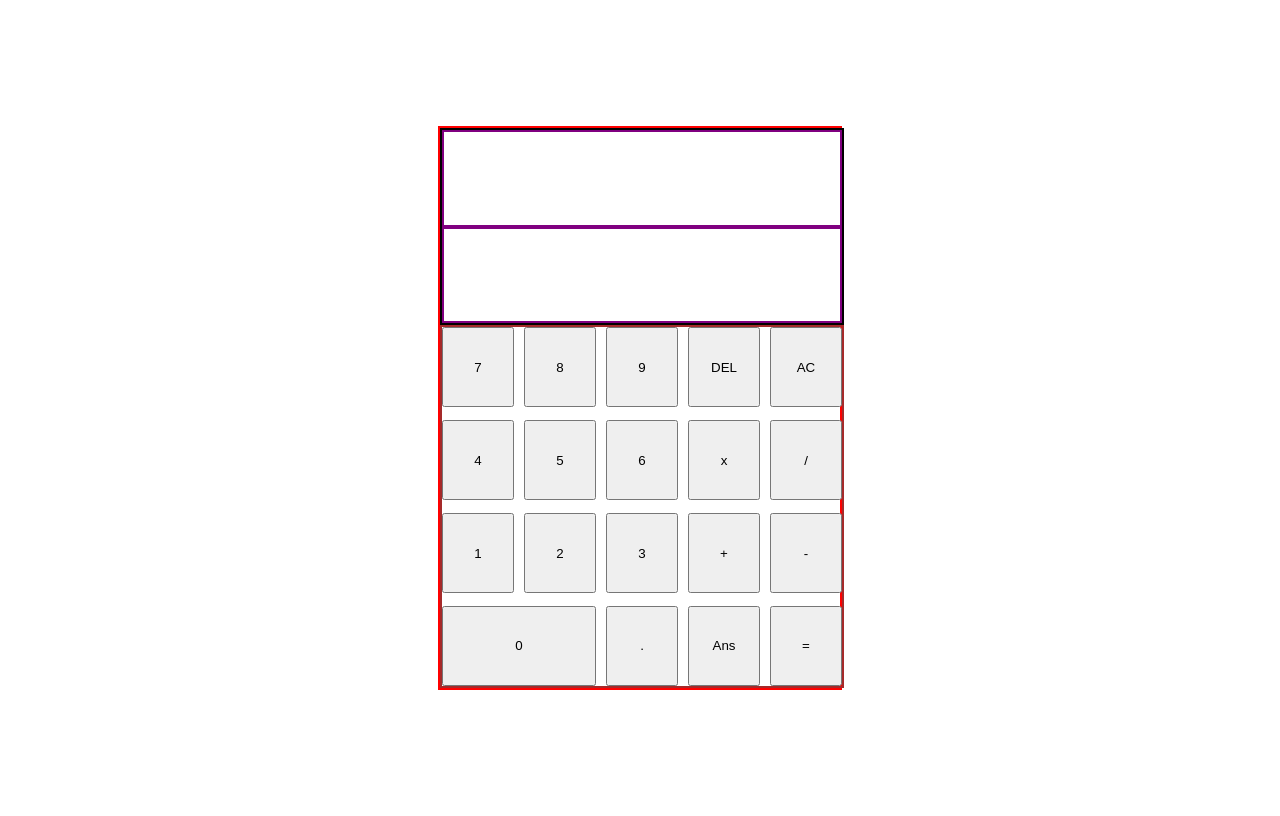
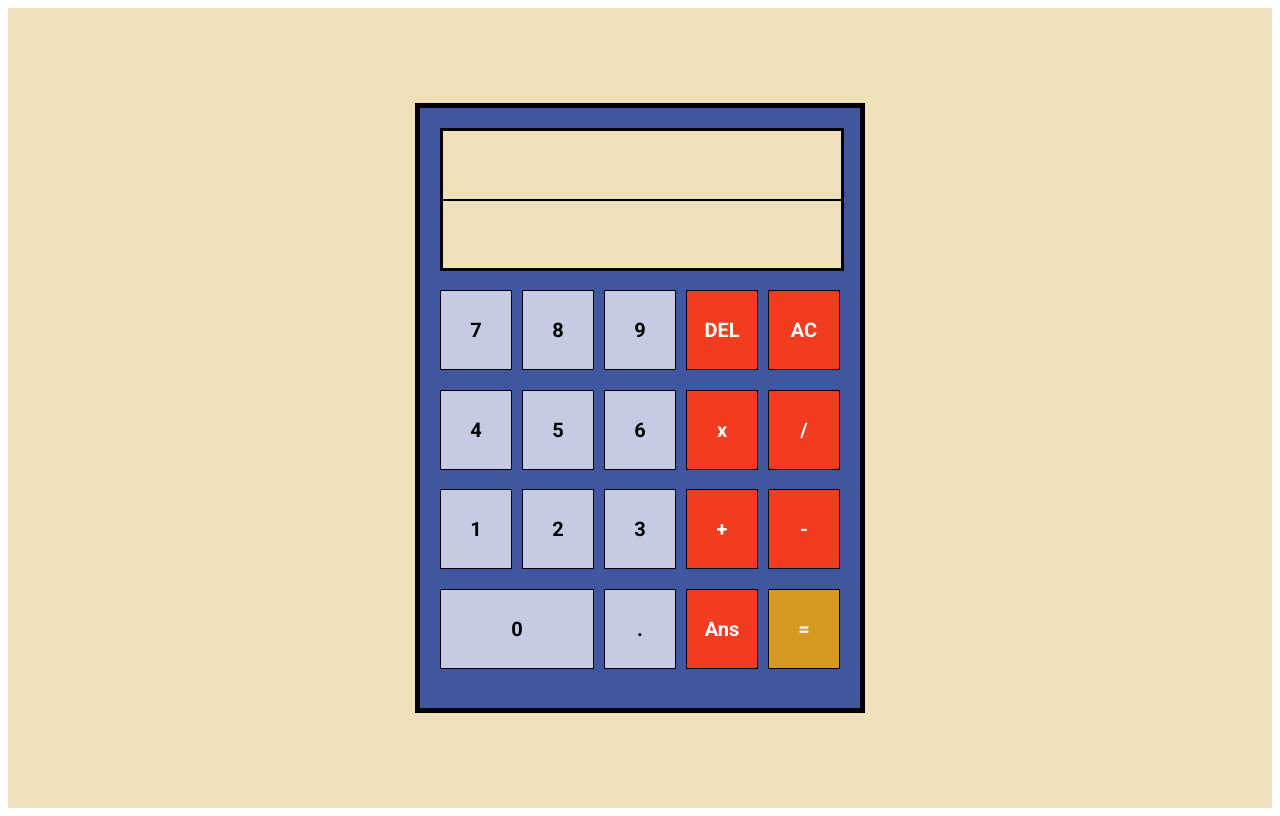
Before and after one commit to jepjep-rgb/odin-calculator, a plain HTML site: page index.html in a window 1280 px wide. Drawn offline with Linux system fonts and the light colour scheme.

Commit message:
Improve calculator layout and styles

```diff
--- a/css/styles.css
+++ b/css/styles.css
@@ -1,9 +1,12 @@
+@import url('https://fonts.googleapis.com/css2?family=Roboto:wght@400;700&display=swap');
+
 .main-body {
     height: 100vh;
     display: flex;
     flex-direction: column;
     justify-content: center;
     align-items: center;
+    background-color: #EFE2BA;
 }
 
 .calculator {
@@ -11,13 +14,15 @@
     width: 50vh;
     display: flex;
     flex-direction: column;
-    border: 2px red solid;
+    padding: 20px;
+    background-color: #4056A1;
+    border: 5px black solid;
 }
 
 .screen {
     display: flex;
     flex-direction: column;
-    height: 35%;
+    height: 25%;
     width: 100%;
     border: 2px black solid;
 }
@@ -28,17 +33,20 @@
     align-items: center;
     height: 50%;
     box-sizing: border-box;
-    border: 2px purple solid;
     padding: 10px 20px;
+    font-family: 'Roboto', sans-serif;
+    font-weight: bold;
+    font-size: 50px;
+    background-color: #EFE2BA;
+    border: 1px black solid;
 }
 
 .calculator-keys {
     display: flex;
     flex-direction: column;
-    height: 65%;
+    height: 75%;
     width: 100%;
-    border: 2px brown solid;
-    justify-content: space-between;
+    justify-content: space-evenly;
 }
 
 .top-row, .bottom-row, .middle-row, .low-row {
@@ -49,8 +57,23 @@
 button {
     height: 80px;
     width: 18%;
+    background-color: #C5CBE3;
+    color: black;
+    font-family: 'Roboto', sans-serif;
+    font-weight: bold;
+    font-size: 20px;
+    border: 1px black solid;
 }
 
 button.zero {
     width: 38.5%;
 }
+
+.add, .subtract, .multiply, .divide, .delete, .on-off, .equals, .answer {
+    background-color: #F13C20;
+    color: white;
+}
+
+.equals{
+    background-color: #D79922;
+}
```
